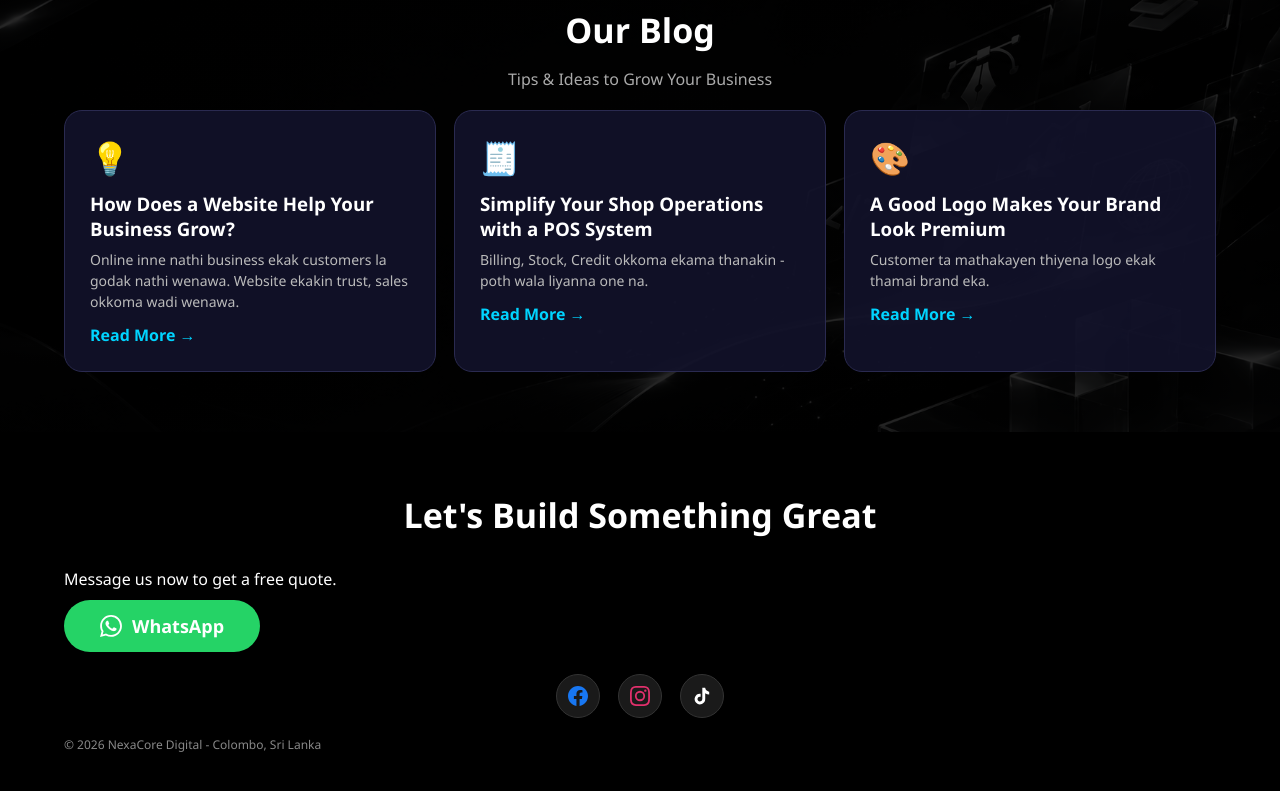
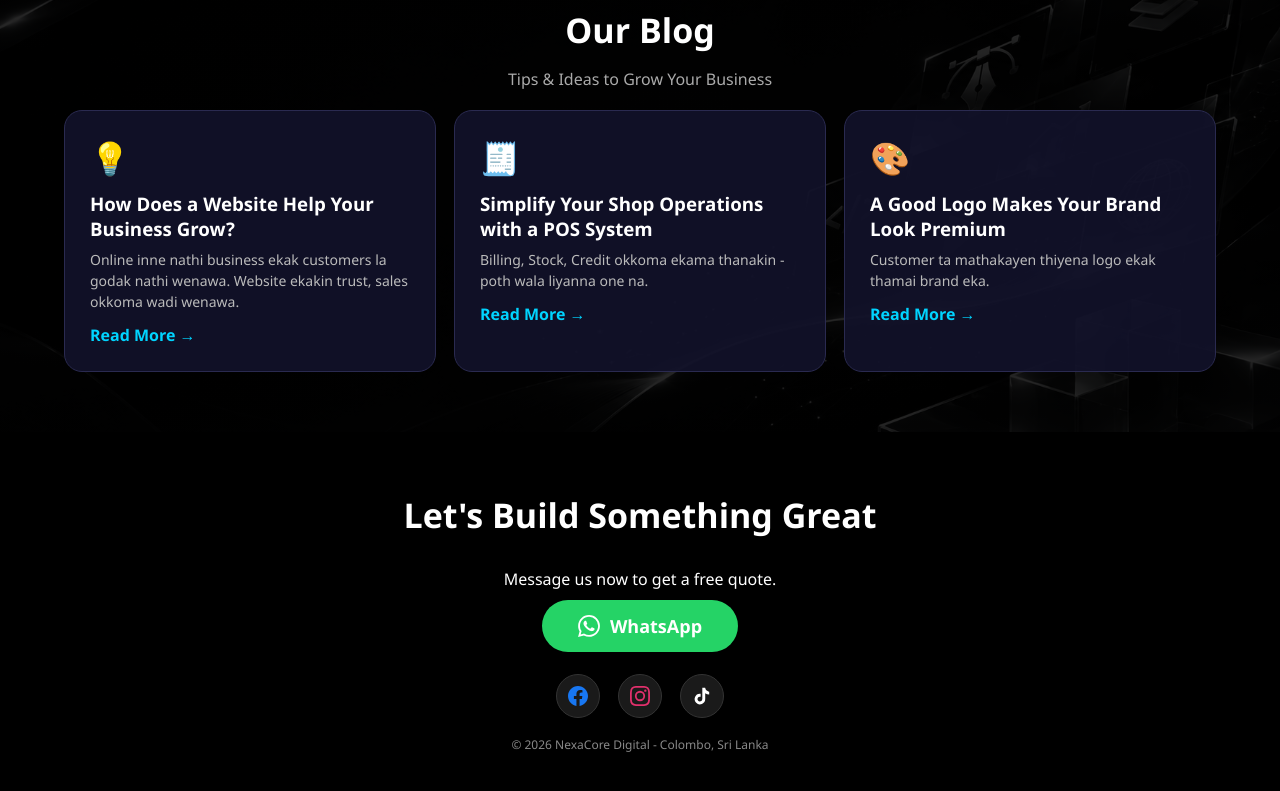
Before and after one commit to nexacoredigital74-stack/-nexacore-website, a React (Vite) app: page / in a window 1280 px wide. Shown: the part 5310-6101 px from the top of the page. Built offline with nearby package versions, Linux system fonts and the light colour scheme.

Commit message:
Update App.jsx

```diff
--- a/src/App.jsx
+++ b/src/App.jsx
@@ -340,7 +340,7 @@ function App() {
         </div>
       </section>
 
-      <section className="cta">
+      <section className="cta" style={{display:"flex", flexDirection:"column", alignItems:"center", justifyContent:"center", textAlign:"center"}}>
         <h2>Let's Build Something Great</h2>
         <p>Message us now to get a free quote.</p>
         <a href="https://wa.me/94762646816" target="_blank" rel="noreferrer" className="btn-whatsapp">
```
